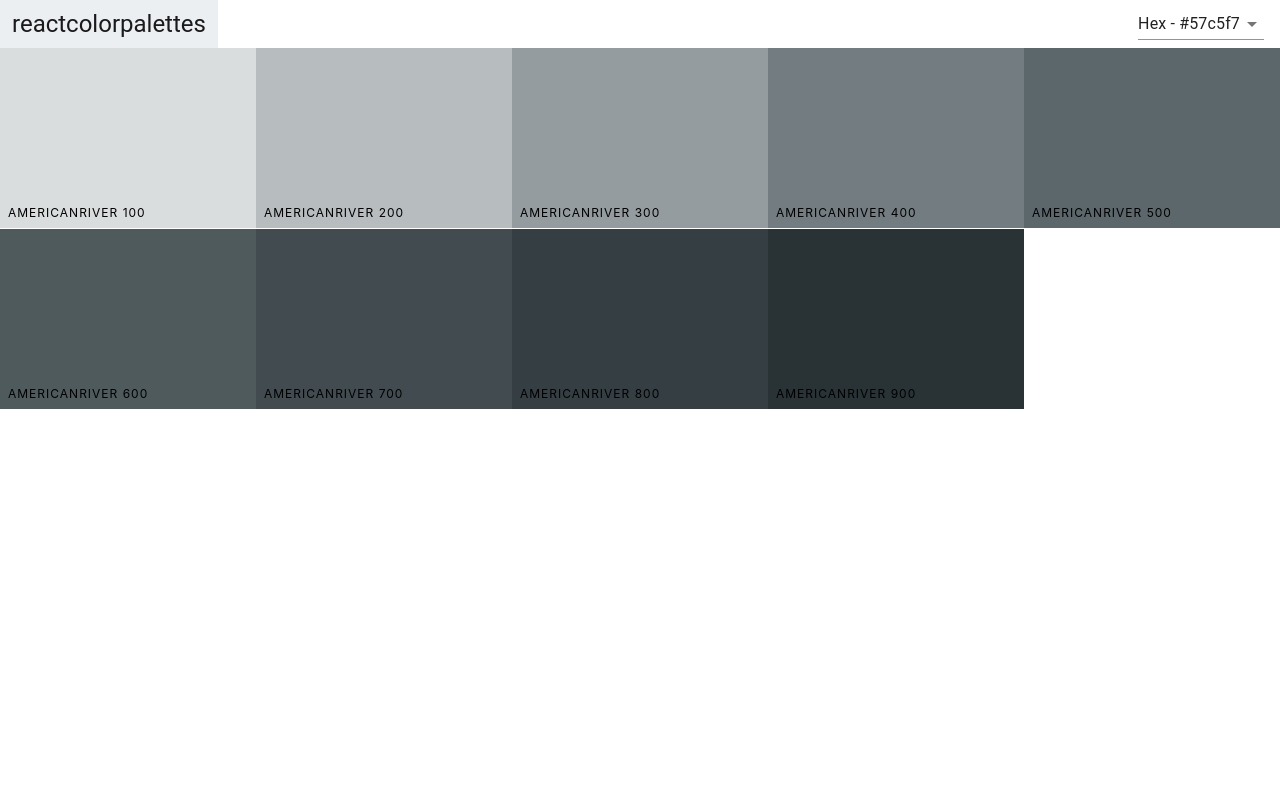
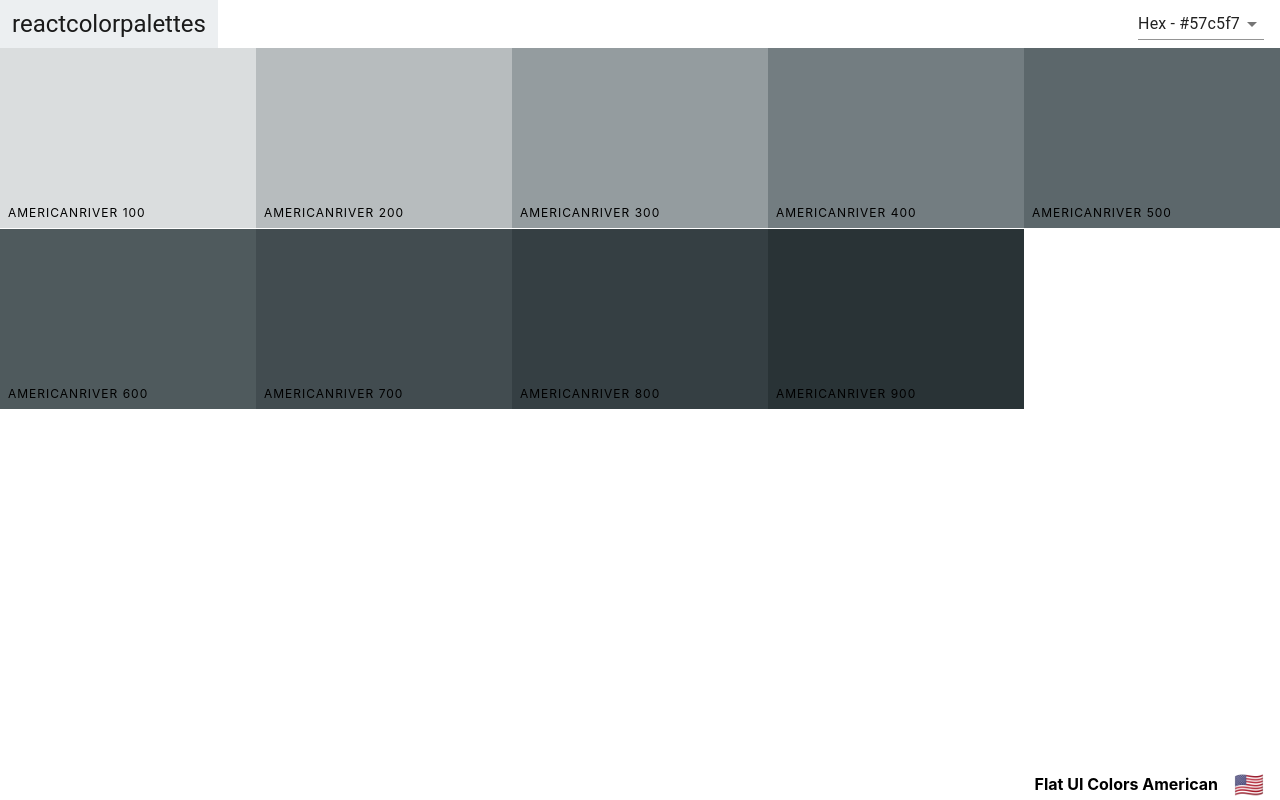
Before and after one commit to yunshine/React-Color-Palettes, a React (Create React App) app: page /palette/flat-ui-colors-american/americanriver in a window 1280 px wide. Built offline with nearby package versions, Linux system fonts and the light colour scheme.

Commit message:
Added footer to singlecolorpalette component

```diff
--- a/src/Palette.js
+++ b/src/Palette.js
@@ -1,6 +1,6 @@
 import React, { Component } from 'react';
 import Navbar from './Navbar';
-// import -something-, { -something- } from './-something-';
+import PaletteFooter from './PaletteFooter';
 import 'rc-slider/assets/index.css';
 import './Palette.css';
 
@@ -37,10 +37,7 @@ class Palette extends Component {
         <div className="Palette-colors">
           {colorBoxes}
         </div>
-        <footer className="Palette-footer">
-          {paletteName}
-    <span className="emoji">{emoji}</span>
-        </footer>
+        <PaletteFooter paletteName={paletteName} emoji={emoji} />
       </div>
     );
   }
--- /dev/null
+++ b/src/PaletteFooter.js
@@ -0,0 +1,19 @@
+import React from 'react'; // imrc is the shortcut...
+// import -something-, { -something- } from './-something-';
+// import './PaletteFooter.css'; // make a CSS file for this component..
+// import { Route, Switch, NavLink } from 'react-router-dom';
+
+// import { v4 as uuidv4 } from 'uuid'; // for creating unique IDs with uuidv4();
+// npm install axios (for API requests) in terminal???
+
+function PaletteFooter(props) {
+  const { paletteName, emoji} = props;
+  return (
+    <footer className="Palette-footer">
+      {paletteName}
+      <span className="emoji">{emoji}</span>
+    </footer>
+  );
+}
+
+export default PaletteFooter;
--- a/src/SingleColorPalette.js
+++ b/src/SingleColorPalette.js
@@ -1,6 +1,7 @@
 import React, { Component } from 'react'; // imrc is the shortcut...
 import ColorBox from './ColorBox';
 import Navbar from './Navbar';
+import PaletteFooter from './PaletteFooter';
 // import -something-, { -something- } from './-something-';
 // import './SingleColorPalette.css'; // make a CSS file for this component..
 // import { Route, Switch, NavLink } from 'react-router-dom';
@@ -38,15 +39,17 @@ class SingleColorPalette extends Component {
 
   render() {
     const { format } = this.state;
+    const {paletteName, emoji} = this.props.palette;
     const colorBoxes = this._shades.map(color => (
       <ColorBox key={color.id} name={color.name} background={color[format]} showLink={false} />
     ));
     return (
       <div className="SingleColorPalette Palette">
-        <Navbar handleChange={this.changeFormat} />
+        <Navbar handleChange={this.changeFormat} showingAllColors={false} />
         <div className="Palette-colors">
           {colorBoxes}
         </div>
+        <PaletteFooter paletteName={paletteName} emoji={emoji} />
       </div>
     );
   }
```
